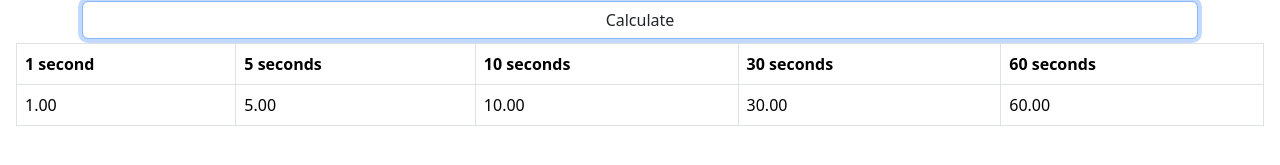
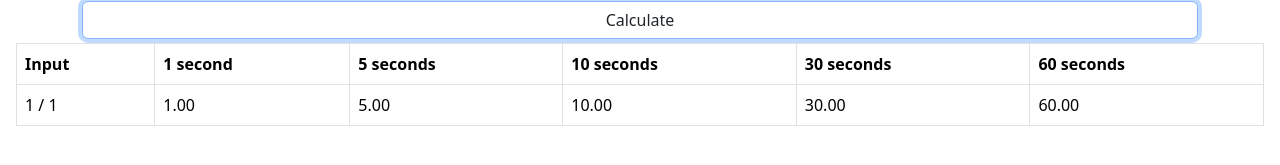
Before and after one commit to Veylance/DPSCalculator, a website: page index.html in a window 1280 px wide. Both pictures are taken after a click on the button "Calculate". Shown: the part 153-318 px from the top of the page. Drawn offline with nearby package versions, Linux system fonts and the light colour scheme.

Commit message:
Feature: Appending Output & New DPS Formula

```diff
--- a/index.html
+++ b/index.html
@@ -38,6 +38,7 @@
         <table class="table table-bordered">
             <thead>
                 <tr>
+                    <th>Input</th>
                     <th>1 second</th>
                     <th>5 seconds</th>
                     <th>10 seconds</th>
@@ -45,15 +46,7 @@
                     <th>60 seconds</th>
                 </tr>
             </thead>
-            <tbody>
-                <tr>
-                    <td id="dps-out1s"></td>
-                    <td id="dps-out5s"></td>
-                    <td id="dps-out10s"></td>
-                    <td id="dps-out30s"></td>
-                    <td id="dps-out60s"></td>
-                </tr>
-            </tbody>
+            <tbody id="dps-outTable"></tbody>
         </table>
     </div>
 
--- a/src/js/script.js
+++ b/src/js/script.js
@@ -1,20 +1,38 @@
 const comp_inDmg        = document.getElementById("dps-inDmg");
 const comp_inAtkSpd     = document.getElementById("dps-inAtkSpd");
 const compBtn_Calculate = document.getElementById("btn-Calculate");
-const comp_outTable     = {
-    o1s: document.getElementById("dps-out1s"),
-    o5s: document.getElementById("dps-out5s"),
-    o10s: document.getElementById("dps-out10s"),
-    o30s: document.getElementById("dps-out30s"),
-    o60s: document.getElementById("dps-out60s")
-};
+const comp_outTable     = document.getElementById("dps-outTable");
 
 compBtn_Calculate.addEventListener("click", (event) => {
-    let dps = comp_inDmg.value / comp_inAtkSpd.value;
+    this.appendDPS();
+});
 
-    comp_outTable.o1s.innerHTML = dps.toFixed(2);
-    comp_outTable.o5s.innerHTML = (dps * 5).toFixed(2);
-    comp_outTable.o10s.innerHTML = (dps * 10).toFixed(2);
-    comp_outTable.o30s.innerHTML = (dps * 30).toFixed(2);
-    comp_outTable.o60s.innerHTML = (dps * 60).toFixed(2);
-});
+function calculateDPS(seconds) {
+    return parseFloat((comp_inAtkSpd.value * comp_inDmg.value) * seconds);
+}
+
+function appendDPS() {
+    let tr          = document.createElement("tr");
+    let inDps       = document.createElement("td");
+    let o1s         = document.createElement("td");
+    let o5s         = document.createElement("td");
+    let o10s        = document.createElement("td");
+    let o30s        = document.createElement("td");
+    let o60s        = document.createElement("td");
+
+    tr.appendChild(inDps);
+    tr.appendChild(o1s);
+    tr.appendChild(o5s);
+    tr.appendChild(o10s);
+    tr.appendChild(o30s);
+    tr.appendChild(o60s);
+
+    inDps.innerHTML = comp_inDmg.value + " / " + comp_inAtkSpd.value;
+    o1s.innerHTML   = this.calculateDPS(1).toFixed(2);
+    o5s.innerHTML   = this.calculateDPS(5).toFixed(2);
+    o10s.innerHTML  = this.calculateDPS(10).toFixed(2);
+    o30s.innerHTML  = this.calculateDPS(30).toFixed(2);
+    o60s.innerHTML  = this.calculateDPS(60).toFixed(2);
+
+    comp_outTable.appendChild(tr);
+}
```
